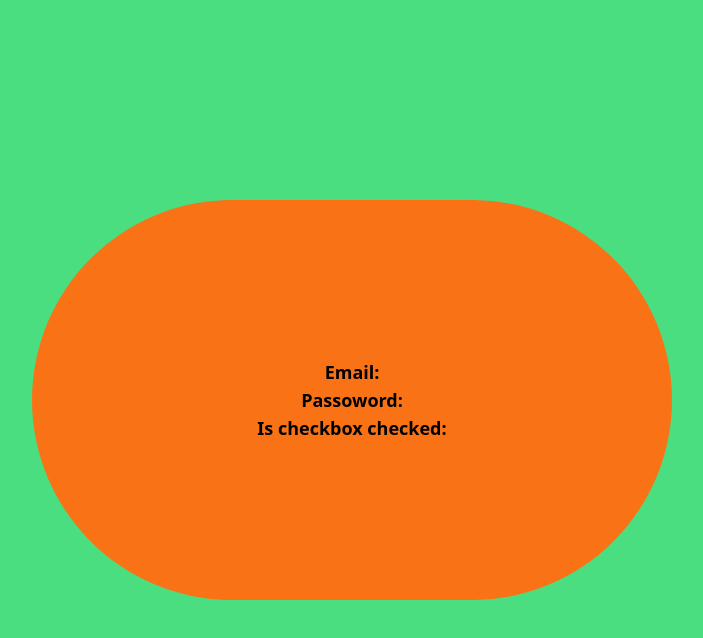
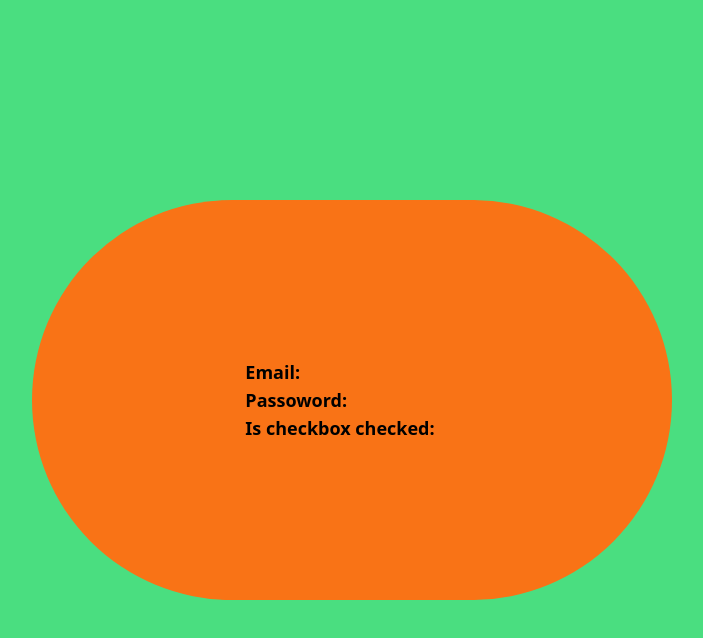
Before and after one commit to FBudn/React-first-practise-page, a React (Create React App) app: page / in a window 1280 px wide. Both pictures are taken after a click on the button "LOGIN". Shown: the top 638 px of the page, without its empty margins (288-991 px from the left). Built offline with nearby package versions, Linux system fonts and the light colour scheme; grey boxes are pictures that could not be loaded.

Commit message:
all-email-password-checkbox-info

```diff
--- a/src/App.css
+++ b/src/App.css
@@ -11,4 +11,14 @@
   display: none;
 }
 
+#emailInput::placeholder {
+  color: transparent;
+  opacity: 0;
+}
+
+#passwordInput::placeholder {
+  color: transparent;
+  opacity: 0;
+}
+
 /* My background*/
--- a/src/CheckBox.js
+++ /dev/null
@@ -1,20 +0,0 @@
-import { useState } from "react";
-import InputInfo from "./InputInfo";
-const CheckBox = () => {
-  const [checkboxValue, setCheckbox] = useState("");
-
-  return (
-    <div className="flex justify-start align-center items-center text-center gap-3 h-10 pl-1 -mt-2">
-      <input
-        type="checkbox"
-        name="rememberPassword"
-        id="rememberPasswordID"
-        onChange={(e) => setCheckbox(e.target.value)}
-      />
-      <div className="text-sm font-medium">Remember me?</div>
-      <InputInfo checkboxValue={checkboxValue} />
-    </div>
-  );
-};
-
-export default CheckBox;
--- a/src/Input.js
+++ b/src/Input.js
@@ -1,15 +1,10 @@
-//import React, { createContex } from "react";
 import { useState } from "react";
 import InputInfo from "./InputInfo";
 
 const InputDiv = () => {
   const [emailValue, setEmail] = useState("");
   const [passwordValue, setPassword] = useState("");
-  //const Name = createContex();
-
-  const handleSubmit = (e) => {
-    e.preventDefault();
-  };
+  const [checkboxValue, setCheckbox] = useState("");
 
   return (
     <div className="flex flex-col gap-4 w-full mt-4">
@@ -22,7 +17,7 @@ const InputDiv = () => {
           required
           value={emailValue}
           onChange={(e) => setEmail(e.target.value)}
-          onSubmit={handleSubmit}
+          placeholder="elo"
         />
       </div>
       <div className="flex flex-col gap-1">
@@ -35,10 +30,22 @@ const InputDiv = () => {
           required
           value={passwordValue}
           onChange={(e) => setPassword(e.target.value)}
-          onSubmit={handleSubmit}
         />
       </div>
-      <InputInfo emailValue={emailValue} passwordValue={passwordValue} />
+      <div className="flex justify-start align-center items-center text-center gap-3 h-10 pl-1 -mt-2">
+        <input
+          type="checkbox"
+          name="rememberPassword"
+          id="rememberPasswordID"
+          onChange={(e) => setCheckbox(e.target.checked.toString())}
+        />
+        <div className="text-sm font-medium">Remember me?</div>
+      </div>
+      <InputInfo
+        emailValue={emailValue}
+        passwordValue={passwordValue}
+        checkboxValue={checkboxValue}
+      />
     </div>
   );
 };
--- a/src/InputInfo.js
+++ b/src/InputInfo.js
@@ -7,16 +7,16 @@ const InputInfo = ({ emailValue, passwordValue, checkboxValue }) => {
       id="inputInfoDIV"
       className="hidden align-center flex-col gap-4 absolute w-screen h-screen bg-green-400 left-0 top-0 z-500 justify-center items-center text-center"
     >
-      <div className="flex rounded-full flex-col bg-orange-500 w-1/2 h-1/2 absolute justify-center items-center text-center align-center">
-        <div className="flex font-bold text-lg text-white gap-20  text-start">
+      <div className="flex rounded-full flex-col bg-orange-500 w-1/2 h-1/2 justify-center items-center text-center align-center">
+        <div className="flex font-bold text-lg text-white gap-2 w-1/3 ">
           <p className="font-bold text-lg text-black "> Email: </p>
           {emailValue}
         </div>
-        <div className="flex font-bold text-lg text-white gap-10">
+        <div className="flex font-bold text-lg text-white gap-2 w-1/3">
           <p className="font-bold text-lg text-black"> Passoword:</p>
           {passwordValue}
         </div>
-        <div className="flex font-bold text-lg text-white gap-10">
+        <div className="flex font-bold text-lg text-white gap-2 w-1/3">
           <p className="font-bold text-lg text-black"> Is checkbox checked:</p>
           {checkboxValue}
         </div>
--- a/src/TileSectionDiv.js
+++ b/src/TileSectionDiv.js
@@ -1,5 +1,4 @@
 import Buttons from "./Buttons";
-import CheckBox from "./CheckBox";
 import ForgotPassword from "./ForgotPassword";
 import Icons from "./Icons";
 import InputDiv from "./Input";
@@ -17,7 +16,7 @@ const TileDiv = () => {
     <div className="flex flex-col gap-2 justify-center w-4/5 align-start items-start text-zinc-600">
       <SignOrLog log="LOGIN" />
       <InputDiv />
-      <CheckBox />
+
       <Buttons logClick={logClick} />
       <ForgotPassword />
       <Line />
@@ -28,7 +27,7 @@ const TileDiv = () => {
 };
 
 export default TileDiv;
-/*
+/*      <CheckBox />
   const emailValue = document.getElementById("emailInput").value;
   const passwordValue = document.getElementById("passwordInput").value;
   const checkboxValue = document.getElementById("rememberPasswordID").checked;
```
